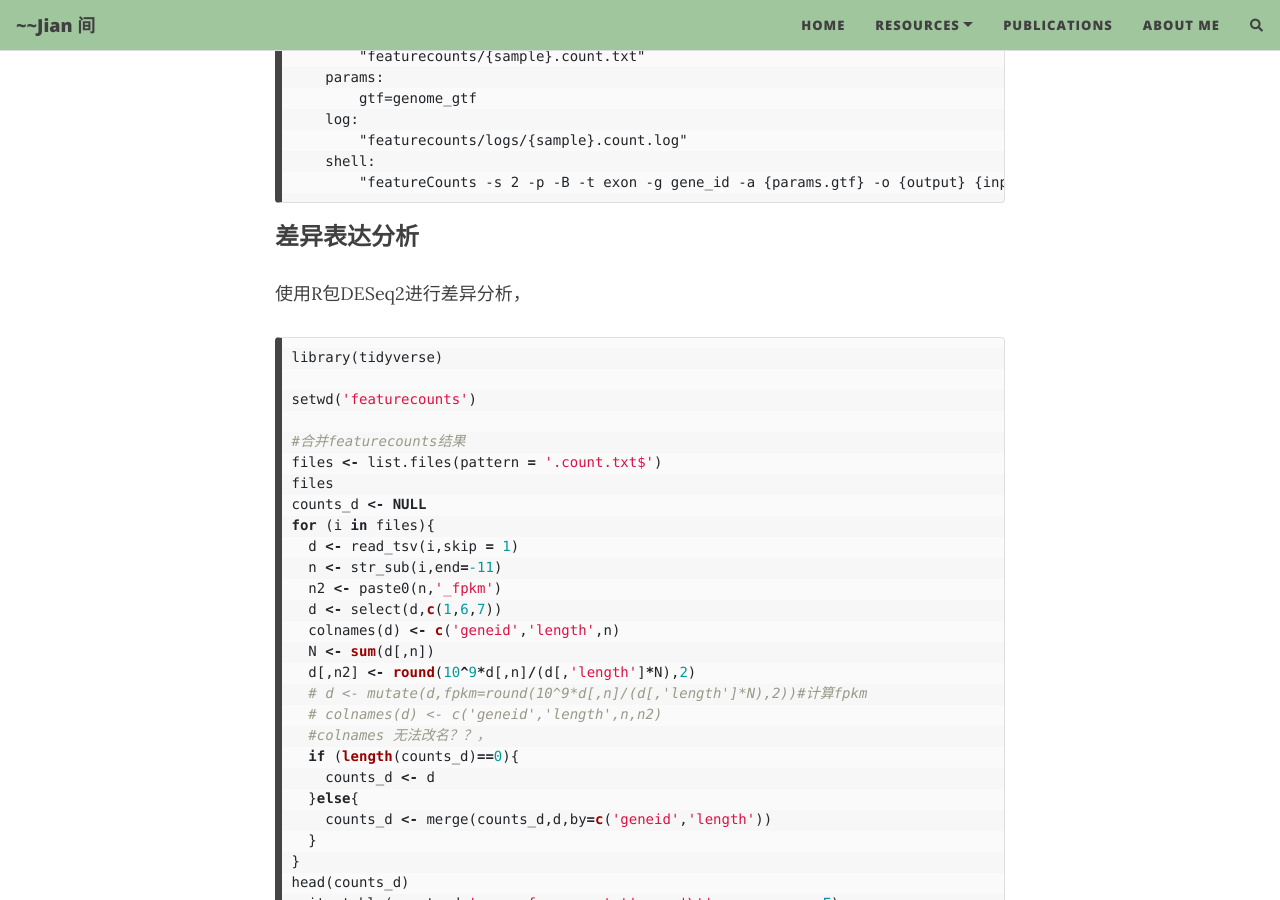
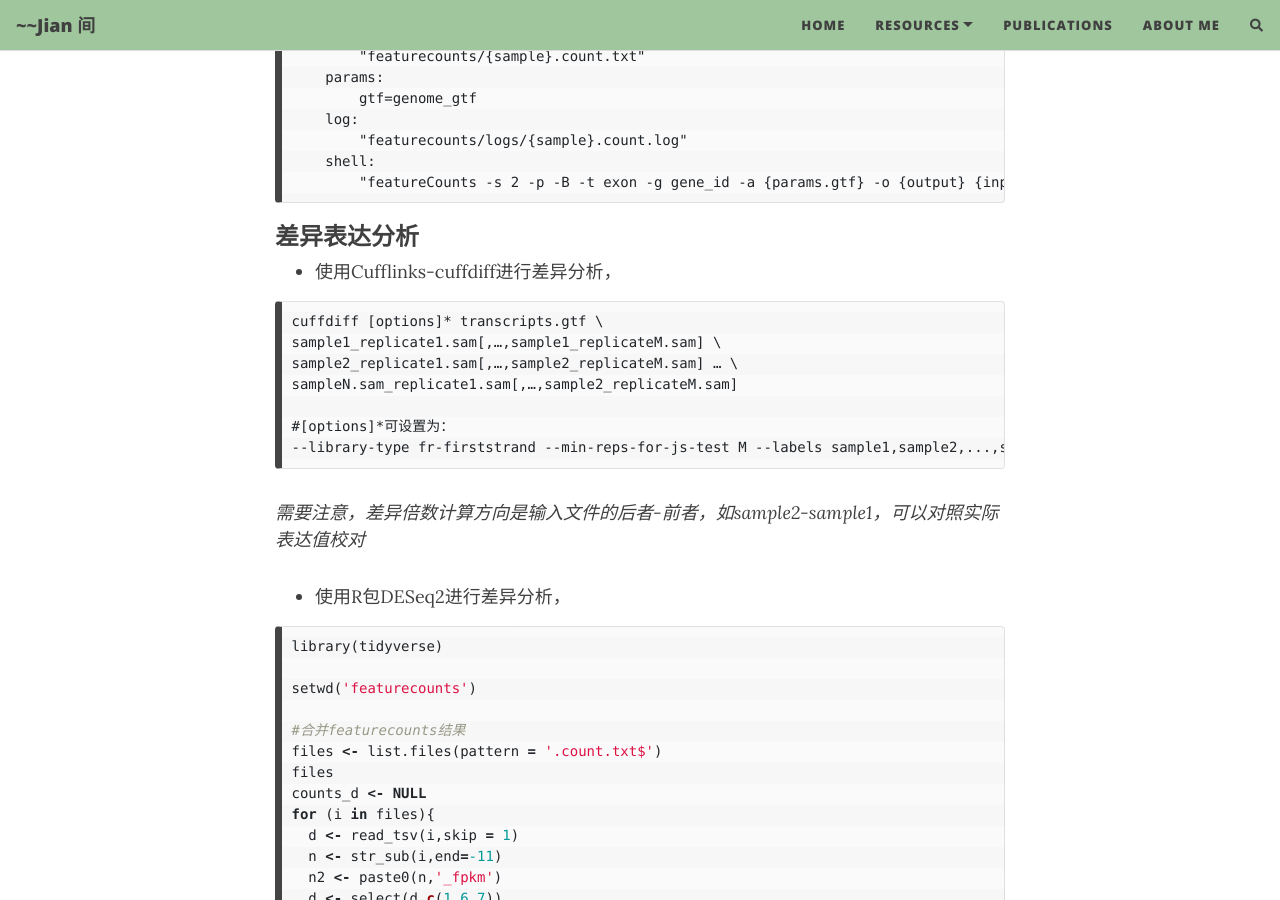
Before and after one commit to Zer0o0/intergap.githb.io, a Jekyll site: the page built from docs/_posts/2022-09-09-rna-seq-analysis.md, in a window 1280 px wide and 900 px high, scrolled down 4347 px. Built offline with Jekyll 4.4.1, drawn with Linux system fonts in a browser that asks for light colours; nearby versions of some CDN libraries; comment, search, counter and statistics services are not loaded.

Commit message:
correct some mistake in the code

````diff
--- a/docs/_posts/2022-09-09-rna-seq-analysis.md
+++ b/docs/_posts/2022-09-09-rna-seq-analysis.md
@@ -181,7 +181,22 @@ rule featurecounts:
 
 ### 差异表达分析
 
-使用R包DESeq2进行差异分析，
+- 使用Cufflinks-cuffdiff进行差异分析，
+
+```
+cuffdiff [options]* transcripts.gtf \
+sample1_replicate1.sam[,…,sample1_replicateM.sam] \
+sample2_replicate1.sam[,…,sample2_replicateM.sam] … \
+sampleN.sam_replicate1.sam[,…,sample2_replicateM.sam]
+
+#[options]*可设置为：
+--library-type fr-firststrand --min-reps-for-js-test M --labels sample1,sample2,...,sampleN -p 12
+```
+
+*需要注意，差异倍数计算方向是输入文件的后者-前者，如sample2-sample1，可以对照实际表达值校对*
+
+- 使用R包DESeq2进行差异分析，
+
 ```R
 library(tidyverse)
 
@@ -339,8 +354,8 @@ show_col(mypal)
 go <- read_tsv('RESULT_OF_DAVID')
 
 p <- go %>%
-  slice(1:10)  #选取前10个term
-  mutate(logp=log10(PValue) * (-1)，,Percentage=`%`)%>%
+  slice(1:10) %>% #选取前10个term
+  mutate(logp=log10(PValue) * (-1),Percentage=`%`)%>%
   separate(col=Term,into=c('ID','Term'),sep=':')%>%  #提取term，KEGG为~，GO为:
   separate(Term,into=c('first','rest'),sep = 1)%>%
   mutate(first_=lapply(first, str_to_upper))%>%
````
